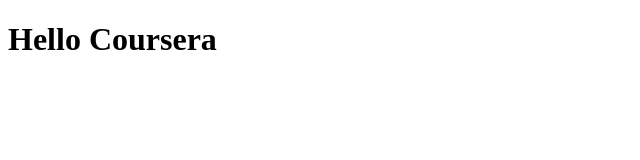
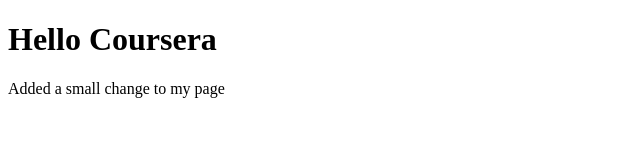
Before and after one commit to HajarSemlali/coursera-test, a plain HTML site: page site/indexx.html in a window 1280 px wide. Shown: the whole page, without its empty margins (0-640 px from the left). Drawn offline with Linux system fonts and the light colour scheme.

Commit message:
Modified page

```diff
--- a/site/indexx.html
+++ b/site/indexx.html
@@ -8,5 +8,6 @@
 </head>
 <body>
     <h1>Hello Coursera</h1>
+    <p>Added a small change to my page</p>
 </body>
 </html>
```
